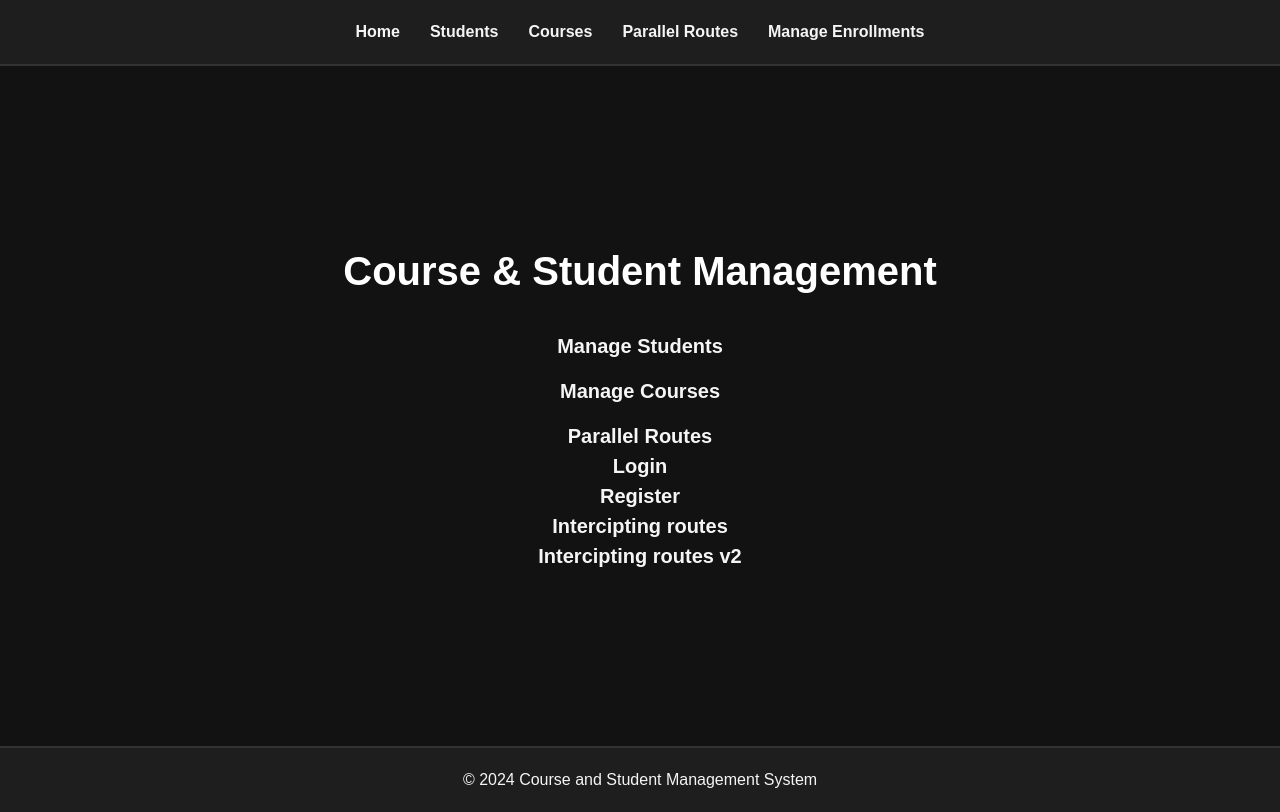
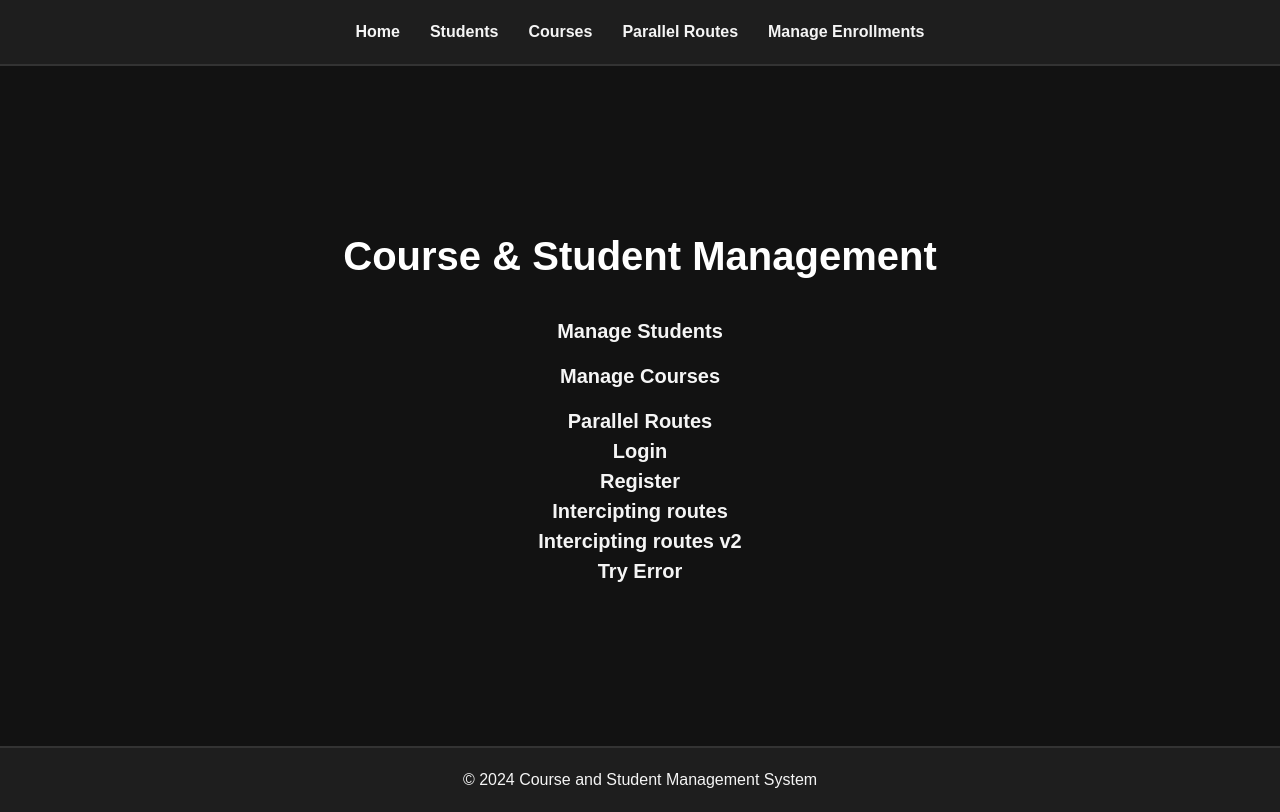
Before and after one commit to DoniaAli77/student-management-full, a Next.js app in the folder frontend/: page /home in a window 1280 px wide. Built offline with nearby package versions, Linux system fonts and the light colour scheme.

Commit message:
Add 'Try Error' link to navigation

```diff
--- a/frontend/app/home/page.tsx
+++ b/frontend/app/home/page.tsx
@@ -149,6 +149,21 @@ const Dashboard = () => {
               Intercipting routes v2
             </Link>
             </li>
+             <li>
+            <Link
+              href="/tryErr"
+              style={{
+                color: "#f5f5f5",
+                textDecoration: "none",
+                fontSize: "1.25rem",
+                fontWeight: "bold",
+                transition: "color 0.3s ease",
+              }}
+
+            >
+              Try Error
+            </Link>
+            </li>
         </ul>
       </nav>
     </div>
```
